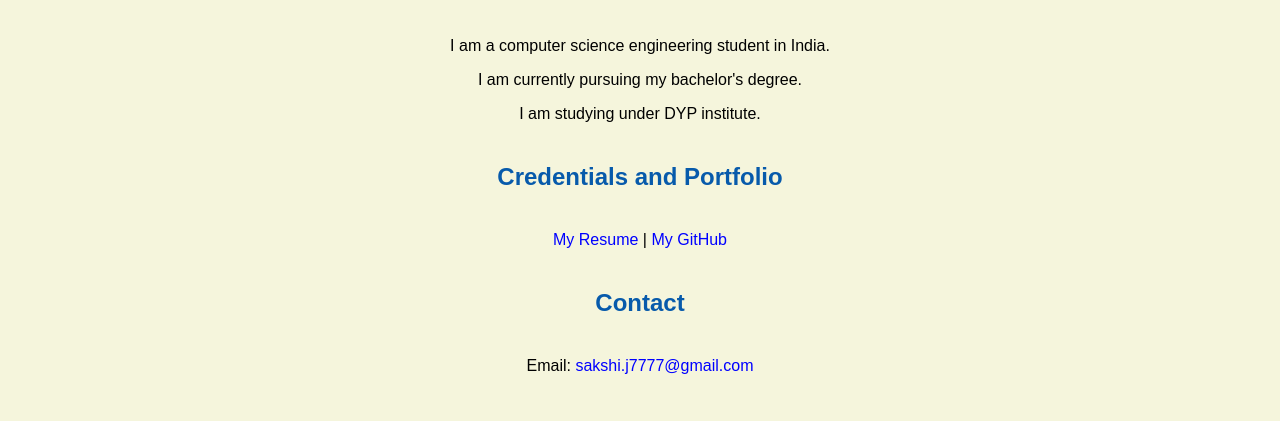
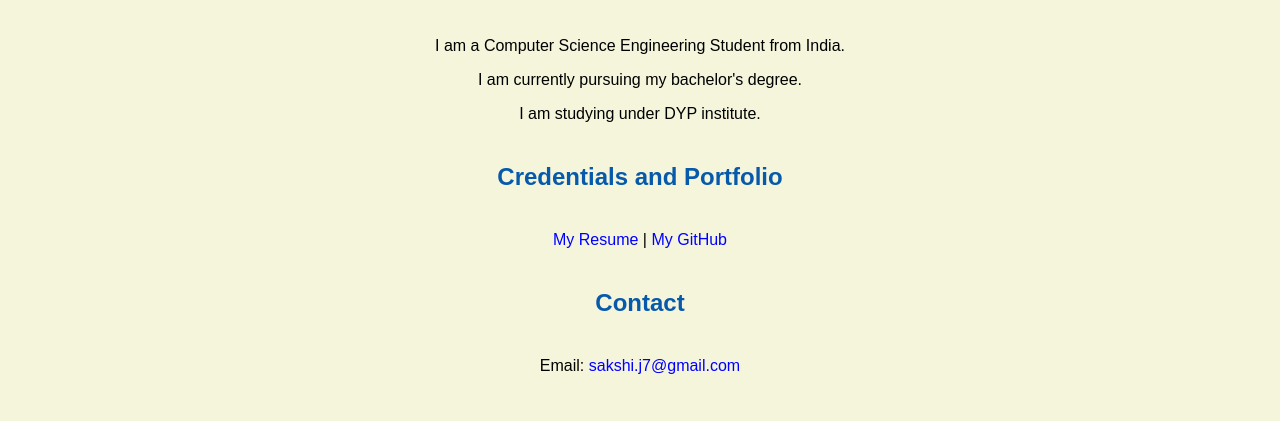
Before and after one commit to Me-Sakshi/Me-Sakshi.github.io, a plain HTML site: page index.html in a window 1280 px wide. Shown: the part 566-987 px from the top of the page. Drawn offline with Linux system fonts and the light colour scheme.

Commit message:
Update index.html

```diff
--- a/index.html
+++ b/index.html
@@ -18,7 +18,7 @@
      <img src="images/banner.jpg" width="75%" alt="banner">
      <h1>Sakshi's Portal</h1>
      <h2>About Me</h2>
-     <p>I am a computer science engineering student in India.</p>
+     <p>I am a Computer Science Engineering Student from India.</p>
      <p>I am currently pursuing my bachelor's degree.</p>
      <p>I am studying under DYP institute.</p>
      <h2>Credentials and Portfolio</h2>
@@ -26,7 +26,7 @@
      <p><a href="resume.html">My Resume</a> | <a href="https://github.com/Sakshi-2813">My GitHub</a></p>
      <h2>Contact</h2>
 
-    <p>Email: <a href="mailto:sakshi.j7777@gmail.com">sakshi.j7777@gmail.com</a></p>
+    <p>Email: <a href="mailto:sakshi.j7@gmail.com">sakshi.j7@gmail.com</a></p>
   </body>
 
   <footer>
```
